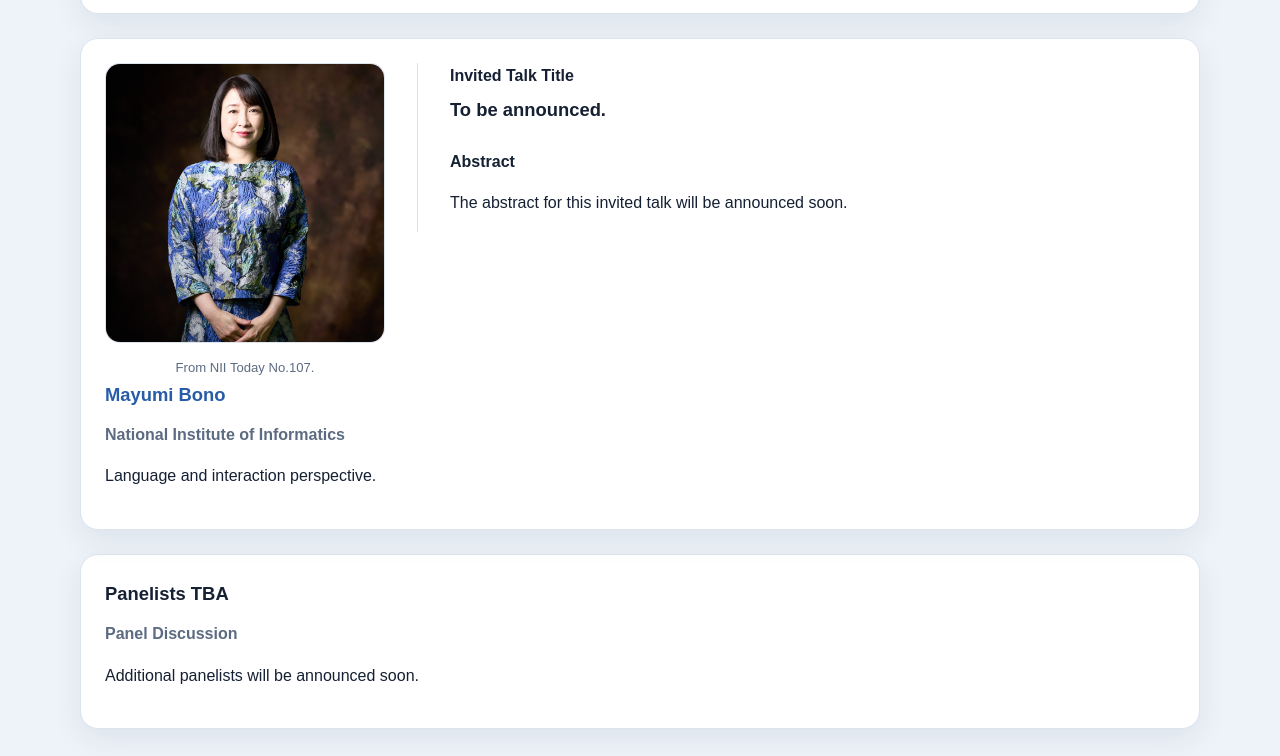
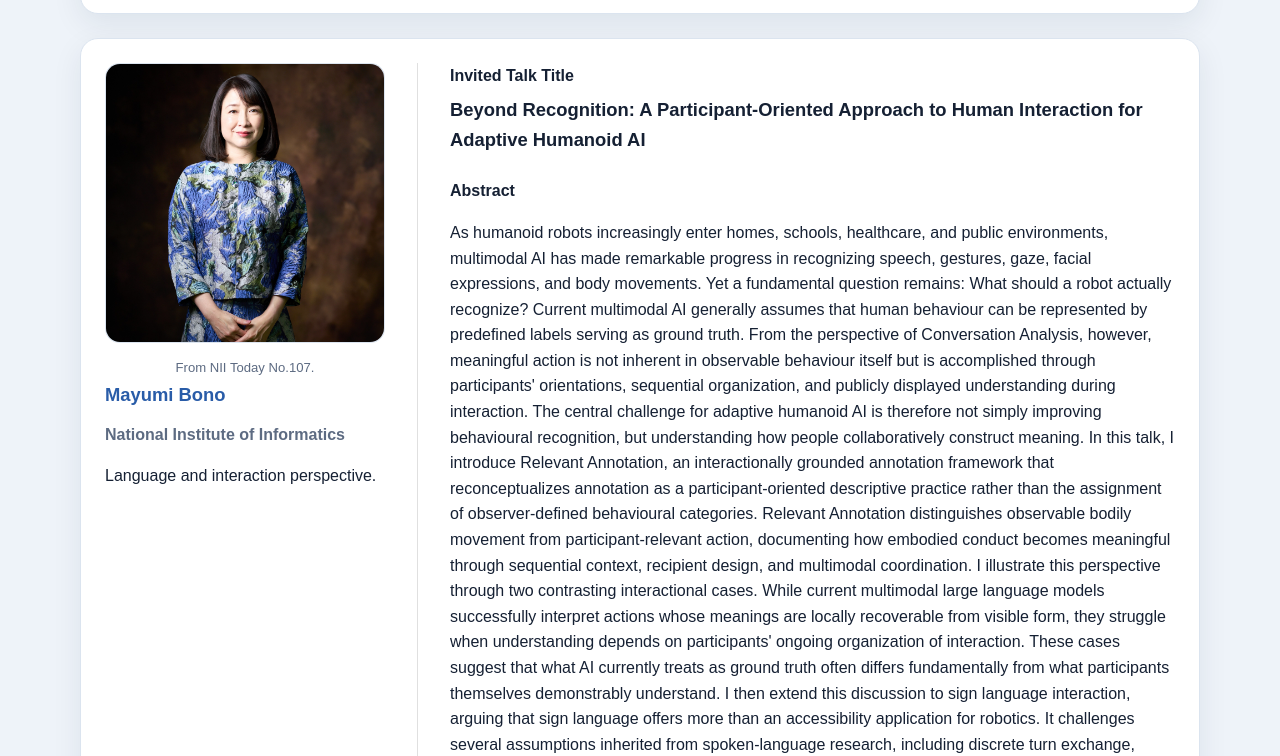
Before and after one commit to bushi-workshop/bushi-workshop.github.io, a plain HTML site: page index.html in a window 1280 px wide. Shown: the part 3184-3940 px from the top of the page. Drawn offline with Linux system fonts and the light colour scheme.

Commit message:
abstract

```diff
--- a/index.html
+++ b/index.html
@@ -293,9 +293,13 @@ Some recent results on situation- and user-adapted behaviors will also be presen
 
             <div class="keynote-details">
               <h4>Invited Talk Title</h4>
-              <h3>To be announced.</h3>
+              <h3>Beyond Recognition: A Participant-Oriented Approach to Human Interaction for Adaptive Humanoid AI</h3>
               <h4>Abstract</h4>
-              <p>The abstract for this invited talk will be announced soon.</p>
+              <p>As humanoid robots increasingly enter homes, schools, healthcare, and public environments, multimodal AI has made remarkable progress in recognizing speech, gestures, gaze, facial expressions, and body movements. Yet a fundamental question remains: What should a robot actually recognize?
+Current multimodal AI generally assumes that human behaviour can be represented by predefined labels serving as ground truth. From the perspective of Conversation Analysis, however, meaningful action is not inherent in observable behaviour itself but is accomplished through participants' orientations, sequential organization, and publicly displayed understanding during interaction. The central challenge for adaptive humanoid AI is therefore not simply improving behavioural recognition, but understanding how people collaboratively construct meaning.
+In this talk, I introduce Relevant Annotation, an interactionally grounded annotation framework that reconceptualizes annotation as a participant-oriented descriptive practice rather than the assignment of observer-defined behavioural categories. Relevant Annotation distinguishes observable bodily movement from participant-relevant action, documenting how embodied conduct becomes meaningful through sequential context, recipient design, and multimodal coordination. I illustrate this perspective through two contrasting interactional cases. While current multimodal large language models successfully interpret actions whose meanings are locally recoverable from visible form, they struggle when understanding depends on participants' ongoing organization of interaction. These cases suggest that what AI currently treats as ground truth often differs fundamentally from what participants themselves demonstrably understand.
+I then extend this discussion to sign language interaction, arguing that sign language offers more than an accessibility application for robotics. It challenges several assumptions inherited from spoken-language research, including discrete turn exchange, stable shared lexical representations, and the view that meaning resides in individual linguistic forms. Drawing on studies of cooperative action in Japanese Sign Language, I show how participants collaboratively construct turns, negotiate reference, and even establish lexical meaning within the unfolding interaction itself. Rather than retrieving fixed representations from an internal lexicon, signers continuously adapt their embodied actions to one another, making meaning a jointly accomplished achievement rather than an individual cognitive product.
+Finally, I present how these ideas are being developed through interdisciplinary projects including the Japanese Sign Language Dialogue Corpus, multimodal annotation, open-vocabulary sign language recognition, and international collaborations supported by JST ASPIRE, the UK–Japan British Council programme, and the Mitsubishi Foundation. I argue that designing humanoid robots for diverse users ultimately requires moving beyond behaviour recognition toward computational models grounded in participants' own organization of interaction.</p>
             </div>
           </article>
         </div>
```
